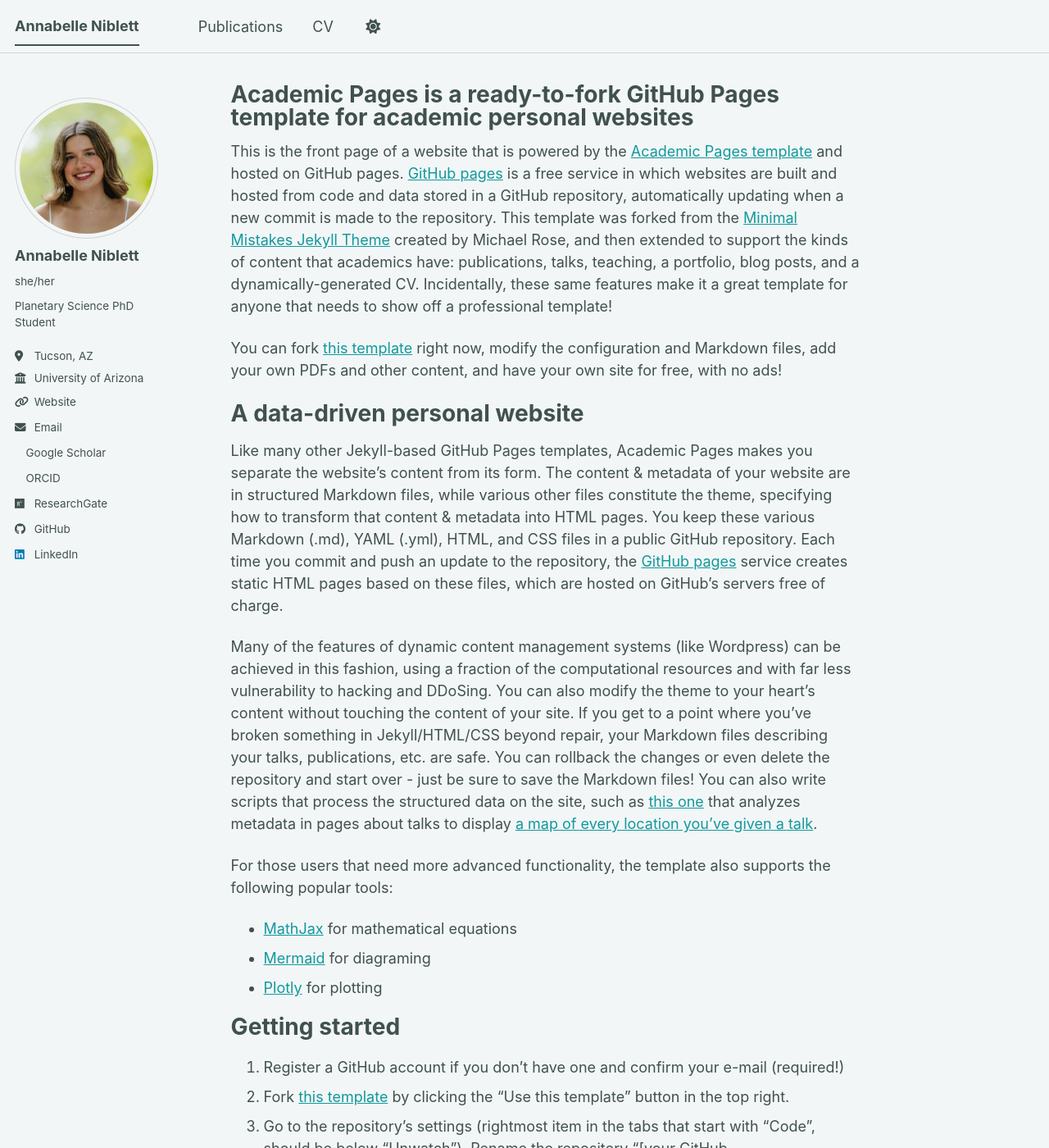
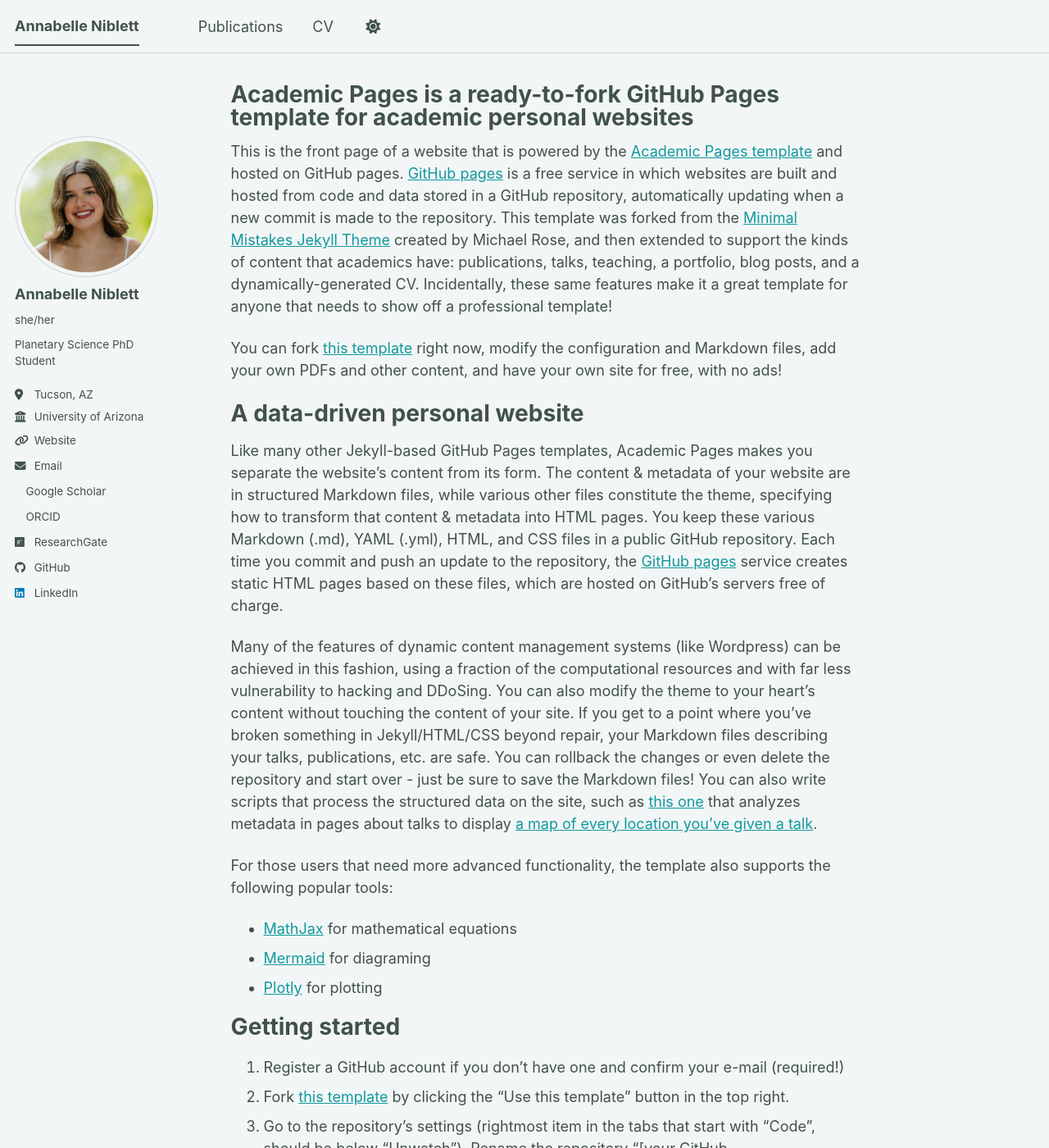
Before and after one commit to annabelleniblett/annabelleniblett.github.io, a Jekyll site: the page built from _pages/about.md, in a window 1280 px wide and 1400 px high. Shown: the whole window at 82% size. Built offline with Jekyll 4.4.1, drawn with Linux system fonts in a browser that asks for light colours; a style sheet for code colours, icons or effects is not loaded.

Commit message:
Comment out sidebar media queries
Comment out media queries for portrait orientation and sidebar screen width.

```diff
--- a/_sass/layout/_sidebar.scss
+++ b/_sass/layout/_sidebar.scss
@@ -13,16 +13,16 @@
   @include clearfix();
   margin-bottom: 1em;
 
-  @media (orientation: portrait) {
-    margin-top: 1em;
-  }
+  // @media (orientation: portrait) {
+  //   margin-top: 1em;
+  // }
 
-  @media screen and (min-width: $sidebar-screen-min-width) {
-    height: 100vh;
-    overflow-y: auto;               // Add scrollbar if the sidebar is too long
-    position: fixed;
-    padding-top: $masthead-height;
-  }
+  // @media screen and (min-width: $sidebar-screen-min-width) {
+  //   height: 100vh;
+  //   overflow-y: auto;               // Add scrollbar if the sidebar is too long
+  //   position: fixed;
+  //   padding-top: $masthead-height;
+  // }
 
   @include breakpoint($large) {
     @include span(2 of 12);
```
